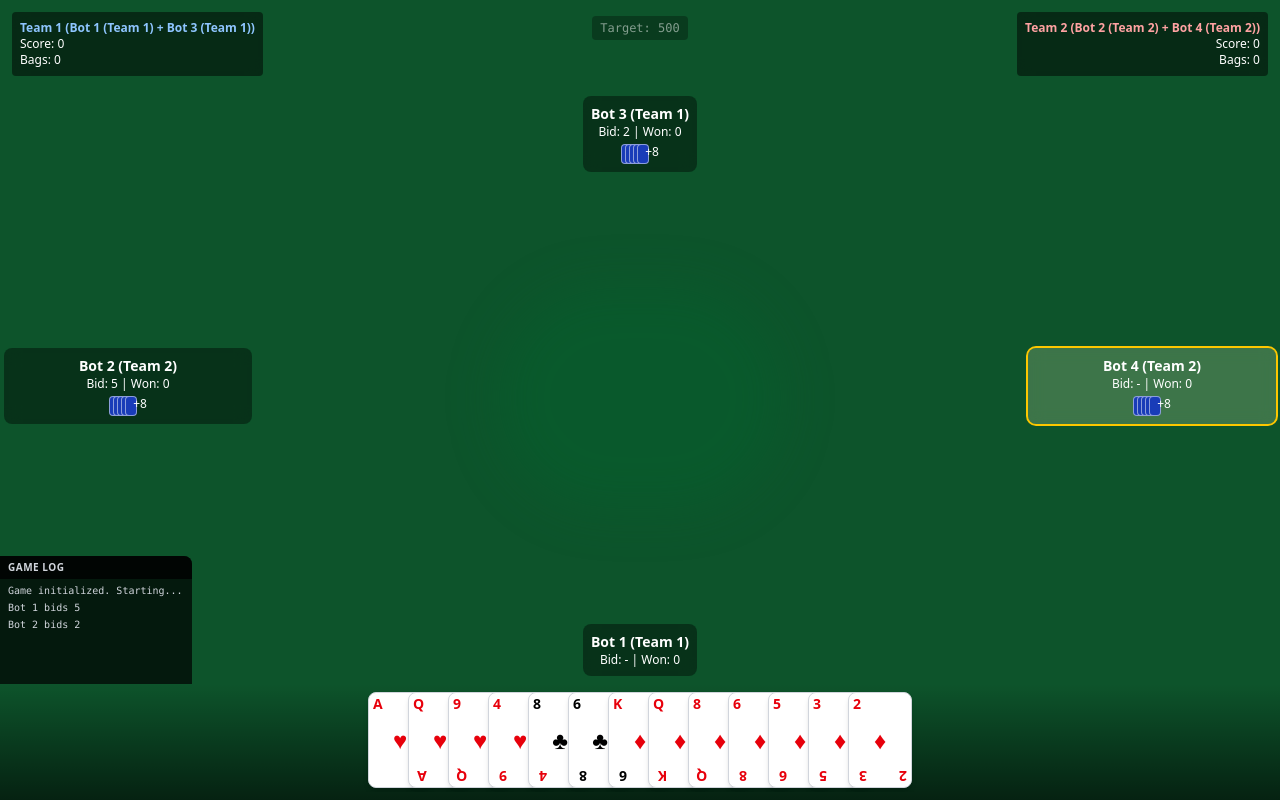
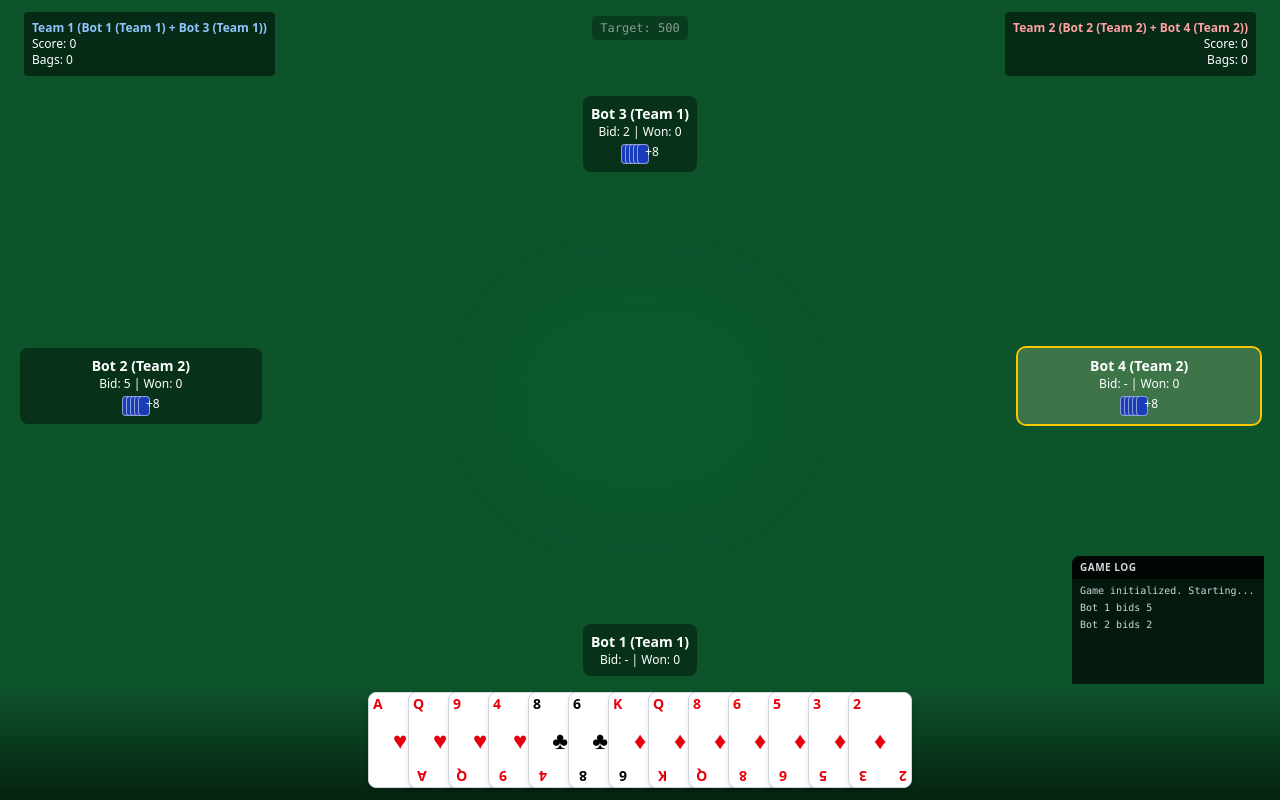
Before and after one commit to ceo4ced/Spades-LLM-Arena, a React (Vite) app: page / in a window 1280 px wide. Both pictures are taken after a click on the button "Start Match". Built offline with nearby package versions, Linux system fonts and the light colour scheme.

Commit message:
fix: add spacing on right side, move game log to bottom-right
- Scoreboard uses px-6 for horizontal padding (space from edges)
- Game table row uses px-4 to inset left/right players from edges
- Game log moved from bottom-left to bottom-right

```diff
--- a/src/components/GameBoard.tsx
+++ b/src/components/GameBoard.tsx
@@ -215,7 +215,7 @@ export const GameBoard: React.FC<GameBoardProps> = ({ gameState, onBid, onPlay,
   return (
     <div className="relative w-full h-screen bg-green-900 overflow-hidden flex flex-col">
       {/* Row 1: Scoreboard */}
-      <div className="flex-none p-3 flex justify-between items-start z-20 gap-2 w-full min-w-0">
+      <div className="flex-none px-6 py-3 flex justify-between items-start z-20 gap-2 w-full min-w-0">
         <div className="bg-black/50 p-2 rounded text-white backdrop-blur-sm text-xs min-w-0 overflow-hidden">
           <div className="font-bold text-blue-300 truncate">Team 1 ({getPlayer(0).name} + {getPlayer(2).name})</div>
           <div>Score: {gameState.teams.team1.score}</div>
@@ -258,7 +258,7 @@ export const GameBoard: React.FC<GameBoardProps> = ({ gameState, onBid, onPlay,
       )}
 
       {/* Row 2: Game Table — fills remaining vertical space */}
-      <div className="flex-1 min-h-0 min-w-0 flex items-stretch relative w-full">
+      <div className="flex-1 min-h-0 min-w-0 flex items-stretch relative w-full px-4">
         {/* Left Player */}
         <div className="w-[20%] shrink-0 min-w-0 overflow-hidden flex items-center justify-center px-1">
           {renderPlayerInfo(1, 'left')}
@@ -323,8 +323,8 @@ export const GameBoard: React.FC<GameBoardProps> = ({ gameState, onBid, onPlay,
           {renderPlayerInfo(3, 'right')}
         </div>
 
-        {/* Game Log — bottom-left overlay */}
-        <div className="absolute bottom-0 left-0 w-48 h-32 bg-black/70 rounded-tr-lg overflow-hidden flex flex-col z-10">
+        {/* Game Log — bottom-right overlay */}
+        <div className="absolute bottom-0 right-4 w-48 h-32 bg-black/70 rounded-tl-lg overflow-hidden flex flex-col z-10">
           <div className="bg-black/80 px-2 py-1 text-[10px] font-bold text-gray-300 uppercase tracking-wider">Game Log</div>
           <div className="flex-1 overflow-y-auto px-2 py-1 text-[10px] text-gray-300 font-mono space-y-0.5">
             {logs.map((log, i) => (
```
